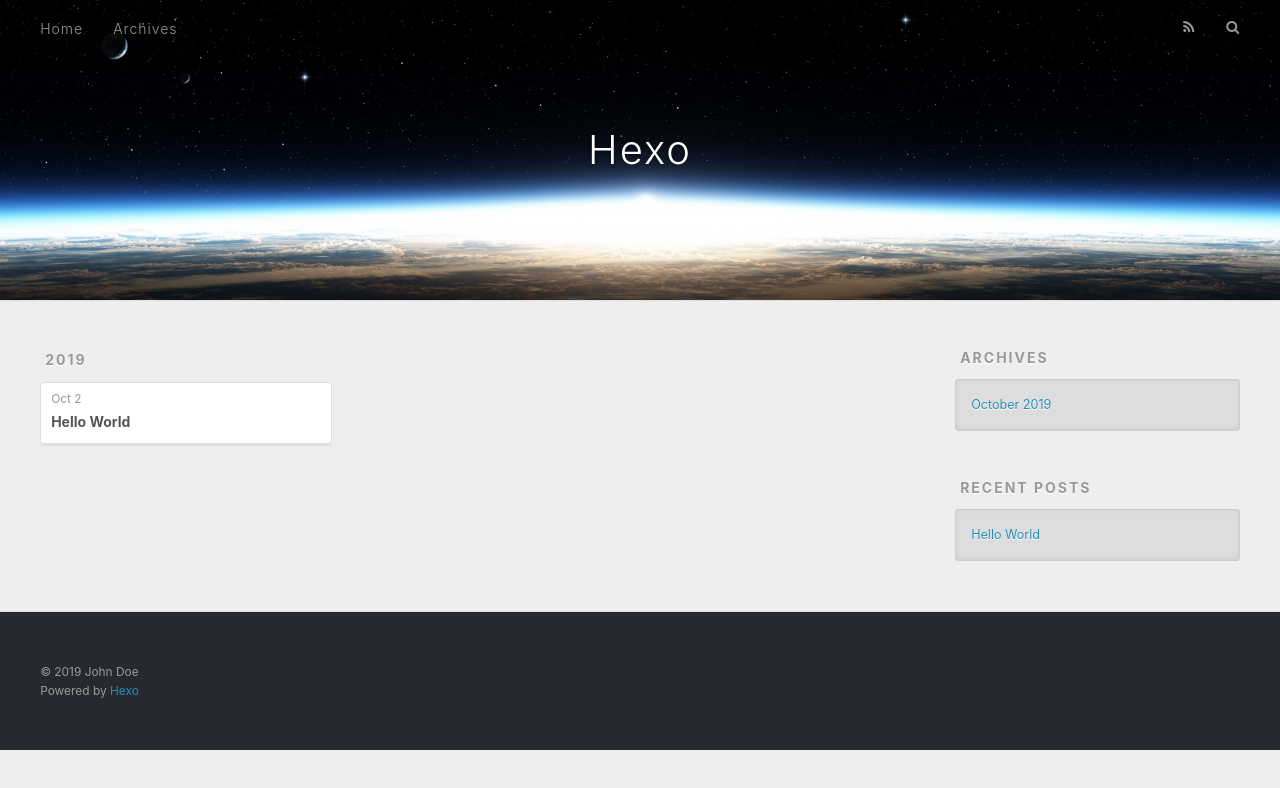
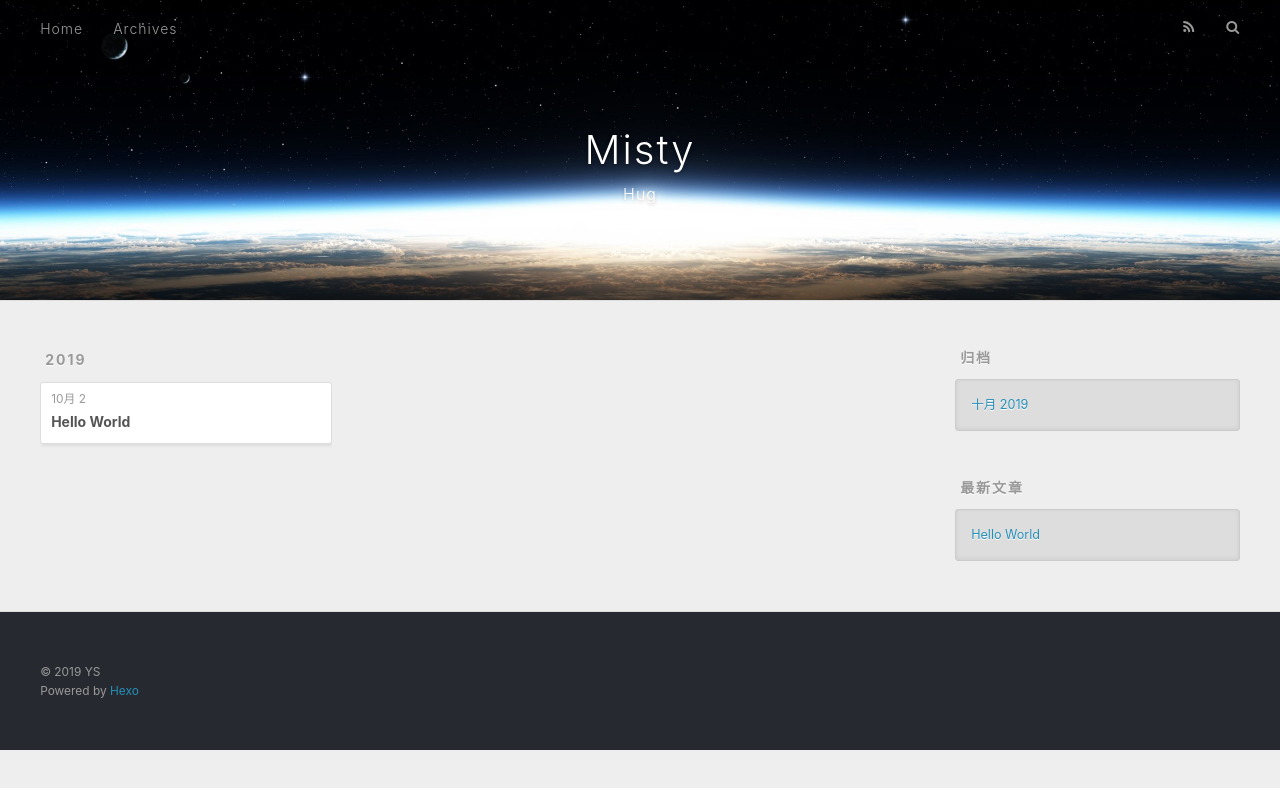
Before and after one commit to Mistyhug/Mistyhug.github.io, a plain HTML site: page archives/2019/10/index.html in a window 1280 px wide. Drawn offline with nearby package versions, Linux system fonts and the light colour scheme.

Commit message:
Site updated: 2019-10-02 22:37:15

```diff
--- a/archives/2019/10/index.html
+++ b/archives/2019/10/index.html
@@ -5,17 +5,20 @@
 
 
 
-  <title>Archives: 2019/10 | Hexo</title>
+  <title>归档: 2019/10 | Misty</title>
   <meta name="viewport" content="width=device-width, initial-scale=1, maximum-scale=1">
-  <meta property="og:type" content="website">
-<meta property="og:title" content="Hexo">
+  <meta name="description" content="A pitty girl">
+<meta property="og:type" content="website">
+<meta property="og:title" content="Misty">
 <meta property="og:url" content="http://yoursite.com/archives/2019/10/index.html">
-<meta property="og:site_name" content="Hexo">
-<meta property="og:locale" content="en">
+<meta property="og:site_name" content="Misty">
+<meta property="og:description" content="A pitty girl">
+<meta property="og:locale" content="zh-CN">
 <meta name="twitter:card" content="summary">
-<meta name="twitter:title" content="Hexo">
+<meta name="twitter:title" content="Misty">
+<meta name="twitter:description" content="A pitty girl">
 
-    <link rel="alternate" href="/atom.xml" title="Hexo" type="application/atom+xml">
+    <link rel="alternate" href="/atom.xml" title="Misty" type="application/atom+xml">
 
 
     <link rel="icon" href="/favicon.png">
@@ -34,8 +37,12 @@
   <div id="header-outer" class="outer">
     <div id="header-title" class="inner">
       <h1 id="logo-wrap">
-        <a href="/" id="logo">Hexo</a>
+        <a href="/" id="logo">Misty</a>
       </h1>
+
+        <h2 id="subtitle-wrap">
+          <a href="/" id="subtitle">Hug</a>
+        </h2>
 
     </div>
     <div id="header-inner" class="inner">
@@ -51,7 +58,7 @@
 
           <a id="nav-rss-link" class="nav-icon" href="/atom.xml" title="RSS Feed"></a>
 
-        <a id="nav-search-btn" class="nav-icon" title="Search"></a>
+        <a id="nav-search-btn" class="nav-icon" title="搜索"></a>
       </nav>
       <div id="search-form-wrap">
         <form action="//google.com/search" method="get" accept-charset="UTF-8" class="search-form"><input type="search" name="q" class="search-form-input" placeholder="Search"><button type="submit" class="search-form-submit">&#xF002;</button><input type="hidden" name="sitesearch" value="http://yoursite.com"></form>
@@ -77,7 +84,7 @@
   <div class="archive-article-inner">
     <header class="archive-article-header">
       <a href="/2019/10/02/hello-world/" class="archive-article-date">
-  <time datetime="2019-10-02T14:00:43.127Z" itemprop="datePublished">Oct 2</time>
+  <time datetime="2019-10-02T14:00:43.127Z" itemprop="datePublished">10月 2</time>
 </a>
 
 
@@ -109,9 +116,9 @@
 
 
   <div class="widget-wrap">
-    <h3 class="widget-title">Archives</h3>
+    <h3 class="widget-title">归档</h3>
     <div class="widget">
-      <ul class="archive-list"><li class="archive-list-item"><a class="archive-list-link" href="/archives/2019/10/">October 2019</a></li></ul>
+      <ul class="archive-list"><li class="archive-list-item"><a class="archive-list-link" href="/archives/2019/10/">十月 2019</a></li></ul>
     </div>
   </div>
 
@@ -119,7 +126,7 @@
 
 
   <div class="widget-wrap">
-    <h3 class="widget-title">Recent Posts</h3>
+    <h3 class="widget-title">最新文章</h3>
     <div class="widget">
       <ul>
 
@@ -139,7 +146,7 @@
 
   <div class="outer">
     <div id="footer-info" class="inner">
-      &copy; 2019 John Doe<br>
+      &copy; 2019 YS<br>
       Powered by <a href="http://hexo.io/" target="_blank">Hexo</a>
     </div>
   </div>
```
Also changed, not shown: 2019/10/02/hello-world/index.html (+15 -11 lines), archives/2019/index.html (+21 -14 lines), archives/index.html (+21 -14 lines), index.html (+21 -14 lines).
